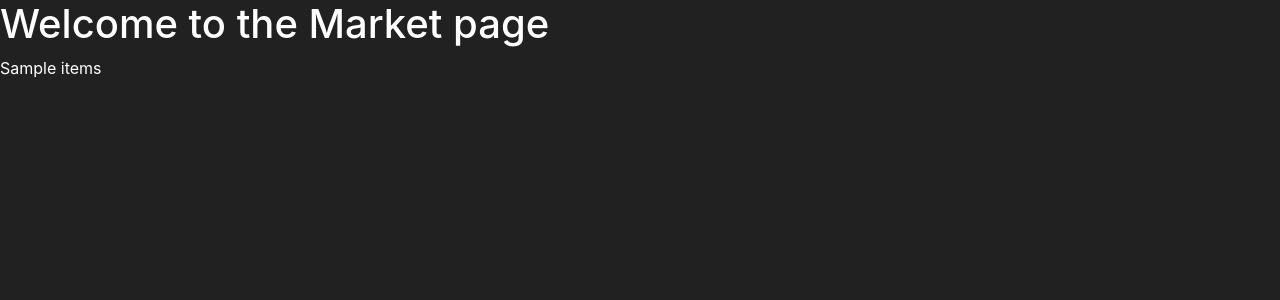
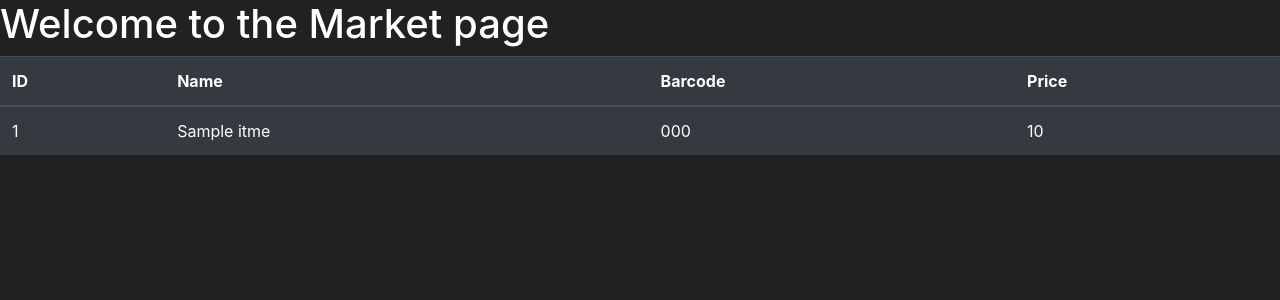
Before and after one commit to GeraldIhekwaba/CA2project, a Flask app: template templates/market.html in a window 1280 px wide. Shown: the part 56-356 px from the top of the page. Run offline with Flask 3, Linux system fonts and the light colour scheme; the template is opened without the code that fills it: most values are stand-ins (such as "Sample title", 1, 10 or a date in 2020).

Commit message:
styling the list dictionary

```diff
--- a/templates/market.html
+++ b/templates/market.html
@@ -36,7 +36,30 @@
         </div>
     </nav>
     <h1>Welcome to the Market page</h1>
-    <p>{{ items }}</p>
+    <table class="table table-hover table-dark">
+        <thead>
+            <tr>
+                <!-- Your Columns HERE -->
+                <th scope="col">ID</th>
+                <th scope="col">Name</th>
+                <th scope="col">Barcode</th>
+                <th scope="col">Price</th>
+
+            </tr>
+        </thead>
+        <tbody>
+            <!-- Your rows inside the table HERE: -->
+                {% for item in items %}
+                <tr>
+                    <td>{{ item.id }}</td>
+                    <td>{{ itme.name }}</td>
+                    <td>{{ iem.barcode }}</td>
+                    <td>{{item.price }}</td>
+                </tr>
+                {% endfor %}
+        </tbody>
+    </table>
+    <!-- <p>{{ items }}</p> -->
 
     <!-- Optional JavaScript; choose one of the two! -->
 
```
